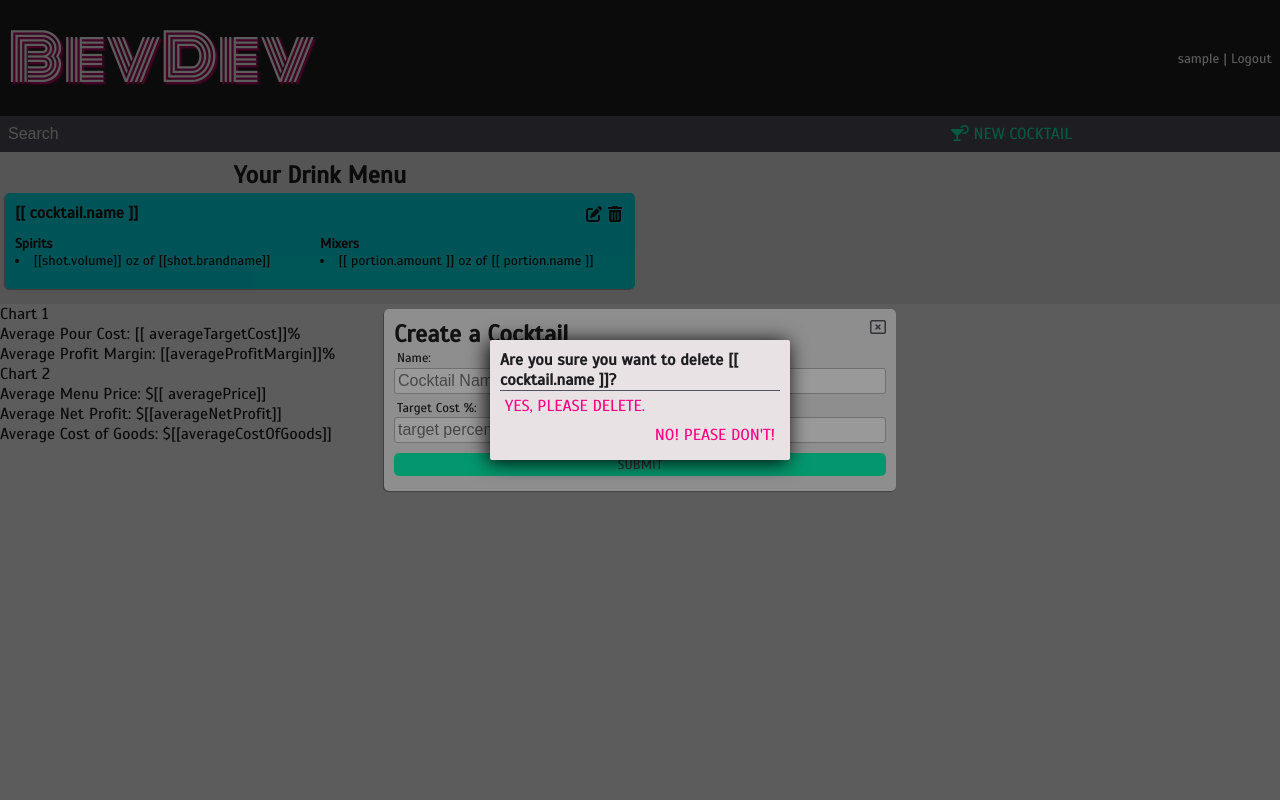
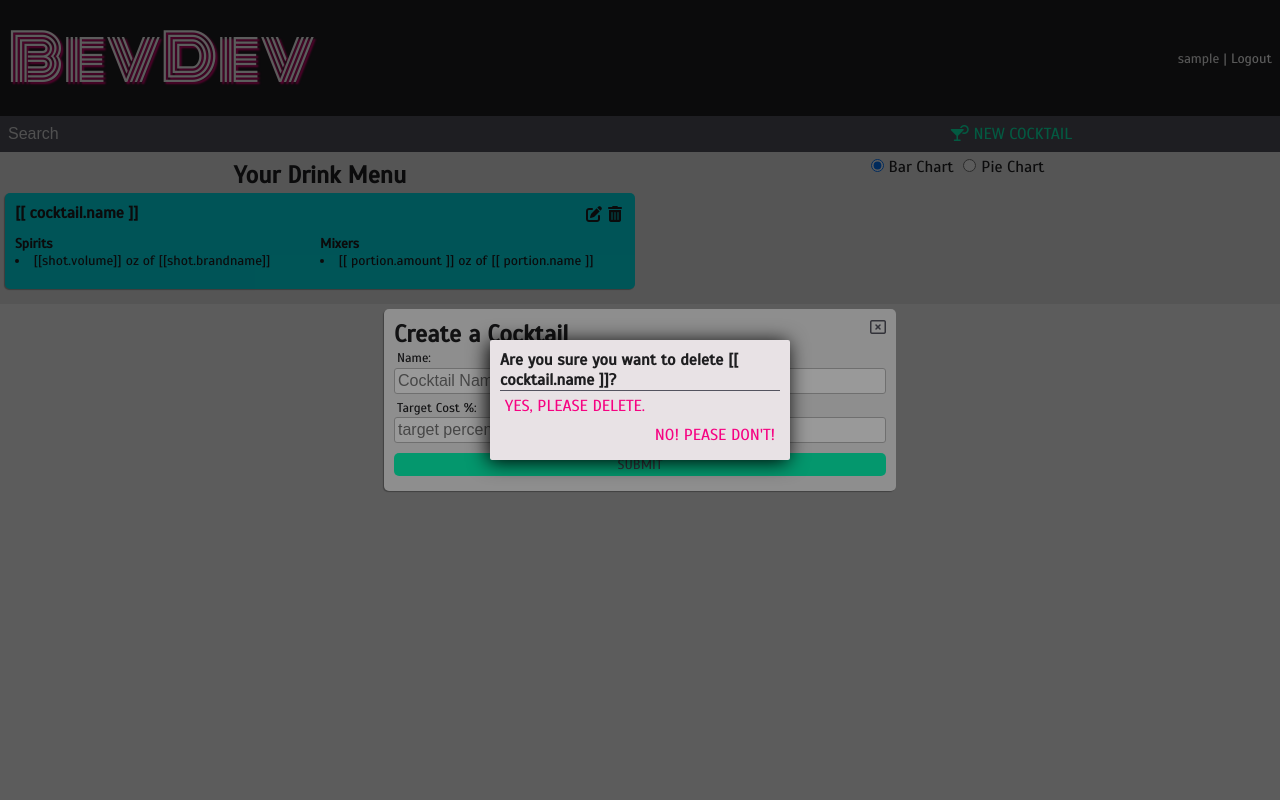
Before and after one commit to Momentum-Bev-Direct/Beverage-Director, a Django app: template templates/bevdir/home.html in a window 1280 px wide. Run offline with Django 3.2, Linux system fonts and the light colour scheme; the template is opened without the code that fills it, so the values that code supplies are empty; the visitor is signed in with stand-in values (Sample User, id 1); parts of the project's set-up code (start-up, migrations or seed data) failed here and were passed over; some libraries are stand-ins or nearby versions.

Commit message:
added pie charts

```diff
--- a/static/css/style.css
+++ b/static/css/style.css
@@ -184,7 +184,9 @@ i {
     background-color: var(--menu-item-bg);
     font-family: var(--font_body);
 }
-
+.ingredient-box:hover {
+    background-color: var(--highlight_blue_darken);
+}
 .ingredient-title-line {
     display: flex;
 }
@@ -343,7 +345,7 @@ i {
 }
 
 .modal-container {
-    background-color: var(--highlight_blue_darken);
+    background-color: var(--fill-gray);
     border-radius: 5x;
     box-shadow: -2px 2px 20px black;
     height: fit-content;
@@ -358,14 +360,15 @@ i {
 
 /* ----------------ICONS ------------------*/
 .fa-angle-double-left, .fa-angle-double-right {
-    color: var(--button_std);
+    color: var(--stroke_purple);
     font-size: 4rem;
     text-shadow: -1px 1px 1px rgba(0, 0, 0, 0.5);
 }
 
 .fa-angle-double-left:hover, .fa-angle-double-right:hover{
-    color: var(--stroke_purple);
+    color: var(--highlight_purple);
 }
+
 
 .fa-window-close {
     color: var(--stroke_lighter);
@@ -380,7 +383,7 @@ i {
     color: var(--stroke_dark);
     padding: 3px;
 }
-.fa-trash-alt:hover, .far:hover{
+.fa-trash-alt:hover {
     color:var(--button_std);
 }
 
@@ -505,10 +508,12 @@ i {
 .no-txt-shadow {
     text-shadow: none;
 }
-
+.pointer {
+    cursor: pointer;
+}
 /* ---------Colors--------- */
 .text-white {
-    color:white;
+    color: var(--fill-gray);
 }
 .pnk-bg {
     background-color: var(--highlight_pink);
@@ -639,6 +644,9 @@ i {
 .wide-5 {
     width: 5%;
 }
+.wide-fit {
+    width: fit-content;
+}
 .min-400 {
     min-width: 400px;
 }
@@ -725,7 +733,10 @@ i {
 .pad-3 {
     padding: 3px;
 }
-
+.pad-sides {
+    padding-right: 5px;
+    padding-left: 5px;
+}
 .center-auto {
     margin: 0 auto;
 }
--- a/templates/bevdir/home.html
+++ b/templates/bevdir/home.html
@@ -19,7 +19,7 @@ BevDev Home
   <nav class="wide-100 dark-bg nav flex align-center space-between pad-3">
     <input type="text" v-model="search" placeholder="Search"
       class="wide-70 dark-bg text-white txt-1 border-none outline-none lt-placeholder pad-5" />
-    <div class="btn-alt wide-50 txt-1 text-center" @click="createModalAction"> <i class="fas fa-cocktail"> </i> NEW COCKTAIL</div>
+    <div class="btn-alt wide-50 txt-1 text-center pointer" @click="createModalAction"> <i class="fas fa-cocktail pointer"> </i> NEW COCKTAIL</div>
   </nav>
 
   <!------NEW COCKTAIL MODAL------->
@@ -54,7 +54,7 @@ BevDev Home
         <p class="bold wide-80">[[ cocktail.name ]]</p>
         <div class="wide-20 flex flex-end" v-if="showModal==cocktail.id">
           <a v-bind:href="`/cocktails/${cocktail.id}`"><i class="fas fa-edit"></i></a>
-          <i class="fas fa-trash-alt txt-1" v-if="showModal==cocktail.id" @click="showDeleteModal=(cocktail.id)"></i>
+          <i class="fas fa-trash-alt txt-1 pointer" v-if="showModal==cocktail.id" @click="showDeleteModal=(cocktail.id)"></i>
         </div>
         <!-- hidden items  -->
         <div class="wide-100 flex vert-padding-10" v-if="showModal==cocktail.id">
@@ -85,17 +85,19 @@ BevDev Home
     </div>
   </div>
   <div class="wide-50 pad-5 half-page bg-fill-gray">
-    <menu-graph v-bind:labels="labels" v-bind:totaldata="totaldata" v-bind:menudata="menudata"></menu-graph>
-  </div>
-  <div>
-    <p>Chart 1</p>
-    <p>Average Pour Cost: [[ averageTargetCost]]% </p>
-    <p>Average Profit Margin: [[averageProfitMargin]]%</p>
-    <p>Chart 2</p>
-    <p>Average Menu Price: $[[ averagePrice]] </p>
-    <p>Average Net Profit: $[[averageNetProfit]] </p>
-    <p>Average Cost of Goods: $[[averageCostOfGoods]]</p>
-
+    <div class="wide-100 text-center">
+      <input v-model="chartOption" id="select-bar" type="radio" value="bar" name="chart" checked><label class="pad-5"for="select-bar">Bar Chart</label>
+      <input v-model="chartOption" id="select-pie" type="radio" value="pie" name="chart"><label class="pad-5"for="select-pie">Pie Chart</label>
+    </div>
+    <menu-graph v-if="chartOption=='bar'"v-bind:labels="labels" v-bind:totaldata="totaldata" v-bind:menudata="menudata"></menu-graph>
+    <pie-charts
+      v-if="chartOption=='pie'"
+      v-bind:avgpourcost="averageTargetCost"
+      v-bind:avgprofitmargin="averageProfitMargin"
+      v-bind:avgmenuprice="averagePrice"
+      v-bind:avgnetprofit="averageNetProfit"
+      v-bind:avgcostofgoods="averageCostOfGoods">
+    </pie-charts>
   </div>
 </div>
 <!---------------------------MENU STATS/FIGURE?--------------------->
@@ -103,7 +105,60 @@ BevDev Home
 {% endif %}
 <!----------------------END HTML/START AXIOS CONFIG ------------------------->
 <script>
+  let pieCharts = {
+    delimiters: ['[[', ']]'],
+    props: {
+      'avgpourcost': Number,
+      'avgprofitmargin': Number,
+      'avgmenuprice': Number,
+      'avgnetprofit': Number,
+      'avgcostofgoods': Number,
+    },
+    data: function(){
+      return {
+        labels: ["Average Target", "Average Margin", "Cost of Goods", "Menu Price", "Net Profit"]
+      }
+    },
+    template:`
+    <div class="wide-100 figure">
+      <canvas class="figure-sm" id="pie-1" width="400" height="200"></canvas>
+      <canvas class="figure-sm" id="pie-2" width="400" height="200"></canvas>
+    </div>
+    `,
+    mounted(){
+      this.$nextTick(()=>{
+        let canvas1 = document.getElementById('pie-1').getContext('2d')
+        let piechart1 = new Chart(canvas1,{
+          type: 'doughnut',
+          data: {
+            datasets: [{
+              data: [ this.avgpourcost, this.avgprofitmargin ],
+              backgroundColor:['rgba(7, 251, 182, 1)','rgba(107, 21, 241, .8)'],
+            }],
+            labels:["Average Target [%]", "Average Margin [%]"],
+          },
 
+          options: {
+
+          }
+        })
+        let canvas2 = document.getElementById('pie-2').getContext('2d')
+        let piechart2 = new Chart(canvas2,{
+          type: 'doughnut',
+          data: {
+            datasets: [{
+              data: [this.avgcostofgoods, this.avgmenuprice, this.avgnetprofit],
+              backgroundColor:['rgba(75, 83, 95, 1)','rgba(0, 234, 242, 1)','rgba(246, 2, 130, 1)'],
+            }],
+            labels:["Cost of Goods [$]", "Menu Price [$]", "Net Profit [$]"],
+          },
+          options: {
+
+          }
+        })
+      })
+    }
+  }
   let menuGraph = {
     delimiters: ['[[', ']]'],
     props: {
@@ -122,8 +177,7 @@ BevDev Home
         <div class="wide-100 figure">
           <canvas class="figure" id="my-menu-stats" width="400" height="400"></canvas>
         </div>
-      `
-    ,
+      `,
     mounted() {
       let pink = 'rgba(246, 2, 130, 1)'
       this.$nextTick(() => {
@@ -209,10 +263,12 @@ BevDev Home
     delimiters: ['[[', ']]'],
     el: '#homeapp',
     components: {
-      'menu-graph': menuGraph
+      'menu-graph': menuGraph,
+      'pie-charts': pieCharts,
     },
     data: {
       cocktails: cocktails,
+      chartOption:"bar",
       labels: [],
       totaldata: [],
       menudata: [],
```
Also changed, not shown: templates/bevdir/drink_builder_edit.html (+13 -13 lines).
